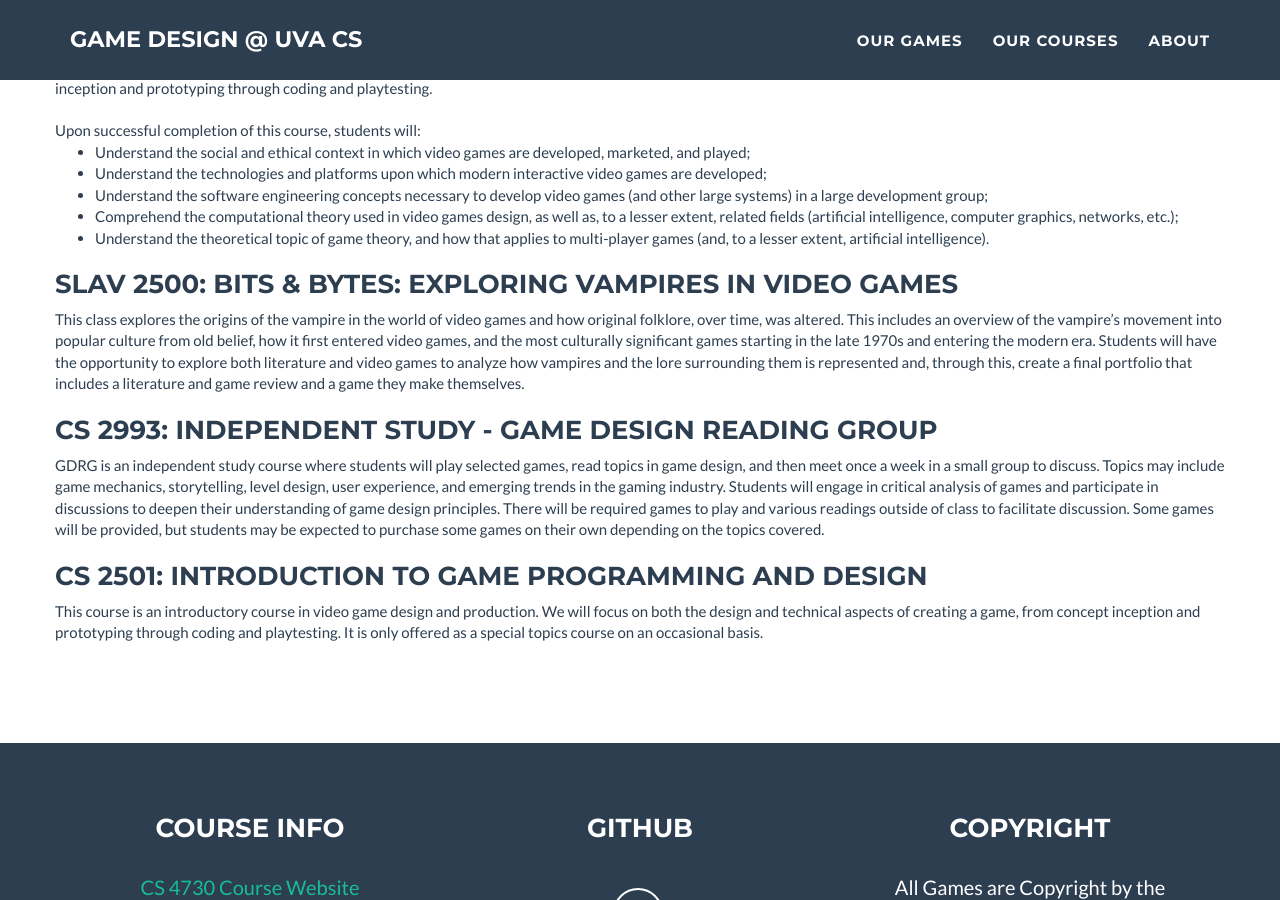
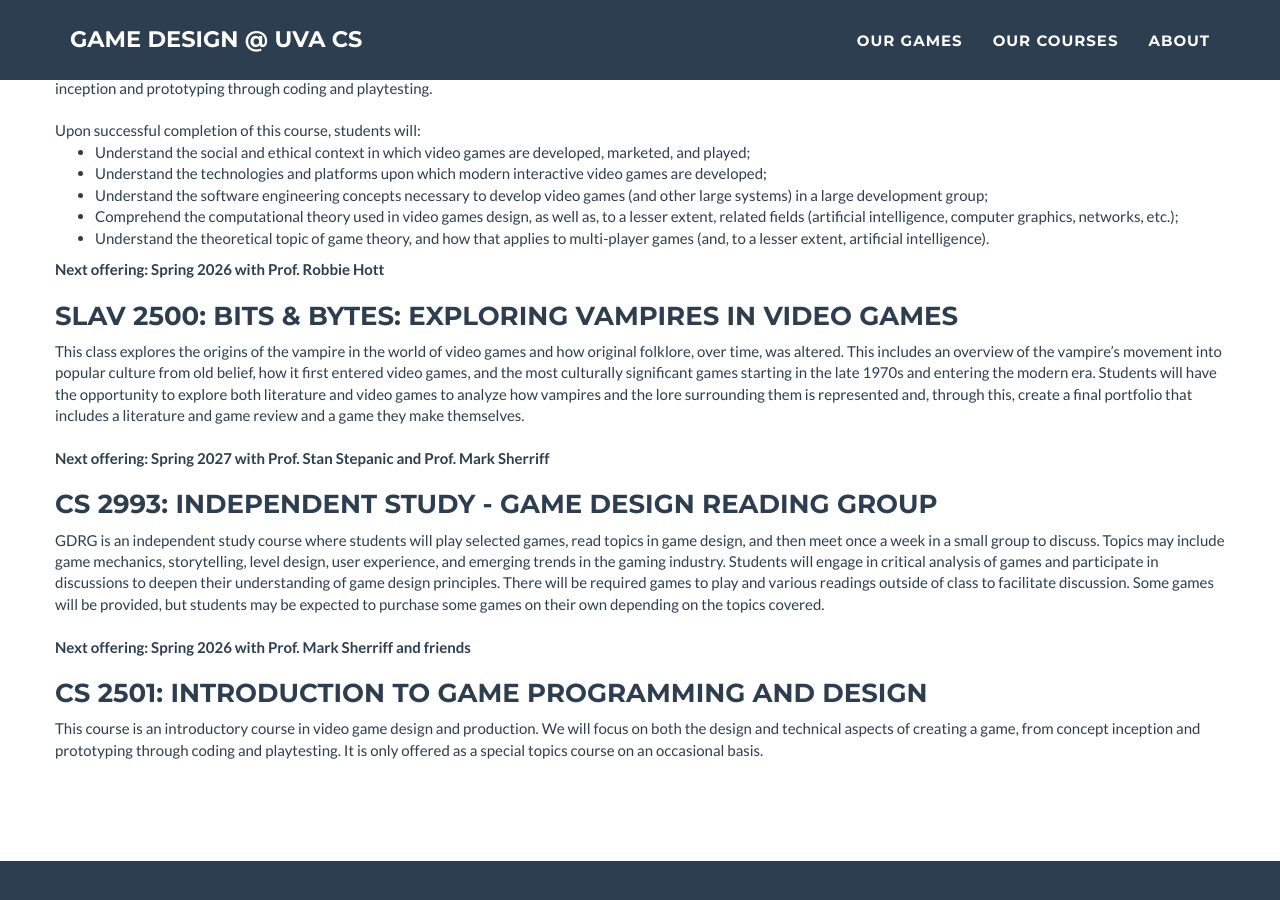
Before and after one commit to marksherriff/cs4730.games, a Jekyll site: the page built from courses.html, in a window 1280 px wide and 900 px high, scrolled down 933 px. Built offline with Jekyll 4.4.1, drawn with Linux system fonts in a browser that asks for light colours.

Commit message:
instructors

```diff
--- a/_includes/courses_content.html
+++ b/_includes/courses_content.html
@@ -22,15 +22,18 @@ Upon successful completion of this course, students will:
     <li>Comprehend the computational theory used in video games design, as well as, to a lesser extent, related fields (artificial intelligence, computer graphics, networks, etc.);</li>
     <li>Understand the theoretical topic of game theory, and how that applies to multi-player games (and, to a lesser extent, artificial intelligence).</li>
 </ul>
+<strong>Next offering: Spring 2026 with Prof. Robbie Hott</strong>
 
       </div>
       <div>
         <h3>SLAV 2500: Bits & Bytes: Exploring Vampires in Video Games</h3>
-        This class explores the origins of the vampire in the world of video games and how original folklore, over time, was altered. This includes an overview of the vampire’s movement into popular culture from old belief, how it first entered video games, and the most culturally significant games starting in the late 1970s and entering the modern era. Students will have the opportunity to explore both literature and video games to analyze how vampires and the lore surrounding them is represented and, through this, create a final portfolio that includes a literature and game review and a game they make themselves.
+        This class explores the origins of the vampire in the world of video games and how original folklore, over time, was altered. This includes an overview of the vampire’s movement into popular culture from old belief, how it first entered video games, and the most culturally significant games starting in the late 1970s and entering the modern era. Students will have the opportunity to explore both literature and video games to analyze how vampires and the lore surrounding them is represented and, through this, create a final portfolio that includes a literature and game review and a game they make themselves.<br><br>
+       <strong>Next offering: Spring 2027 with Prof. Stan Stepanic and Prof. Mark Sherriff</strong>
       </div>
       <div>
         <h3>CS 2993: Independent Study - Game Design Reading Group</h3>
-        GDRG is an independent study course where students will play selected games, read topics in game design, and then meet once a week in a small group to discuss. Topics may include game mechanics, storytelling, level design, user experience, and emerging trends in the gaming industry. Students will engage in critical analysis of games and participate in discussions to deepen their understanding of game design principles.  There will be required games to play and various readings outside of class to facilitate discussion.  Some games will be provided, but students may be expected to purchase some games on their own depending on the topics covered.
+        GDRG is an independent study course where students will play selected games, read topics in game design, and then meet once a week in a small group to discuss. Topics may include game mechanics, storytelling, level design, user experience, and emerging trends in the gaming industry. Students will engage in critical analysis of games and participate in discussions to deepen their understanding of game design principles.  There will be required games to play and various readings outside of class to facilitate discussion.  Some games will be provided, but students may be expected to purchase some games on their own depending on the topics covered.<br><br>
+        <strong>Next offering: Spring 2026 with Prof. Mark Sherriff and friends</strong>
 
       </div>
       <div >
```
